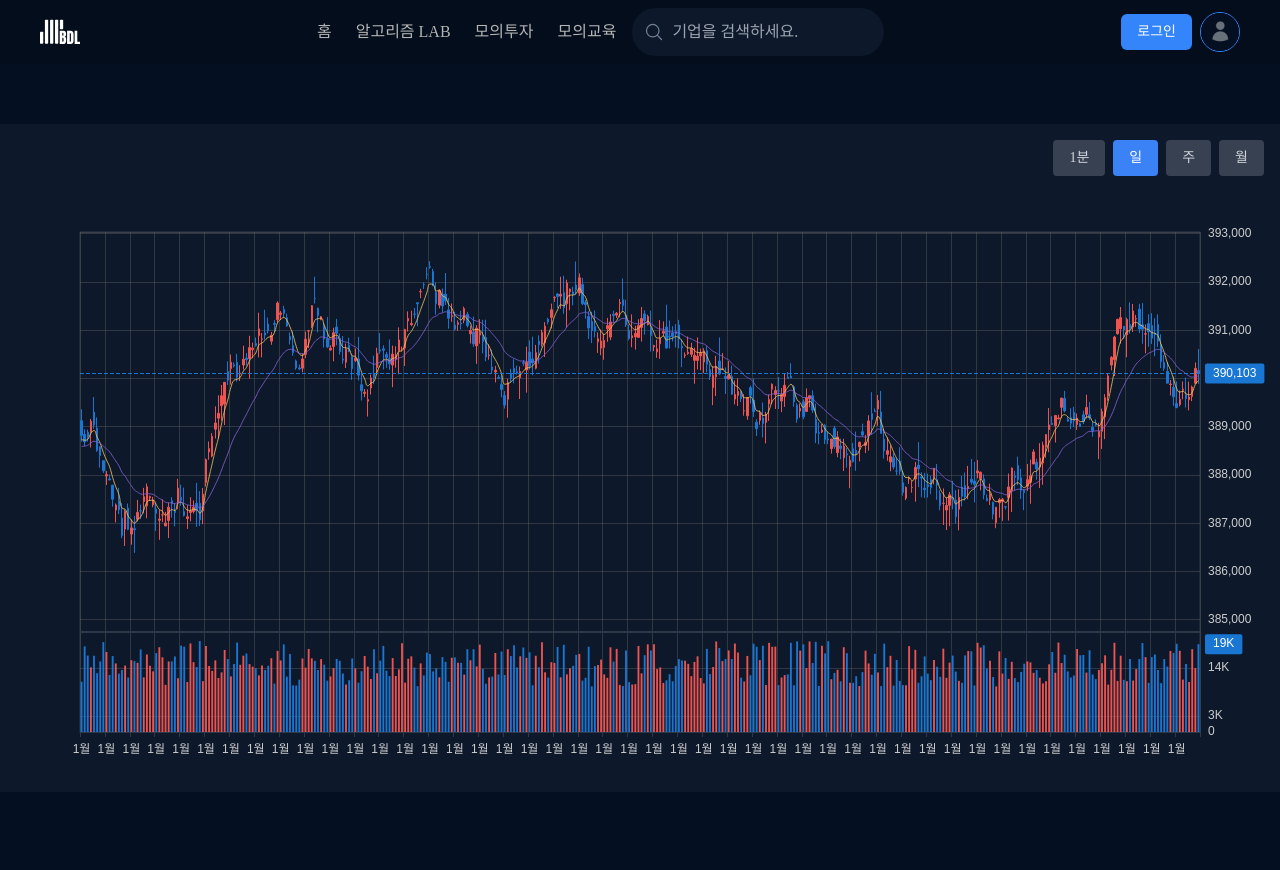
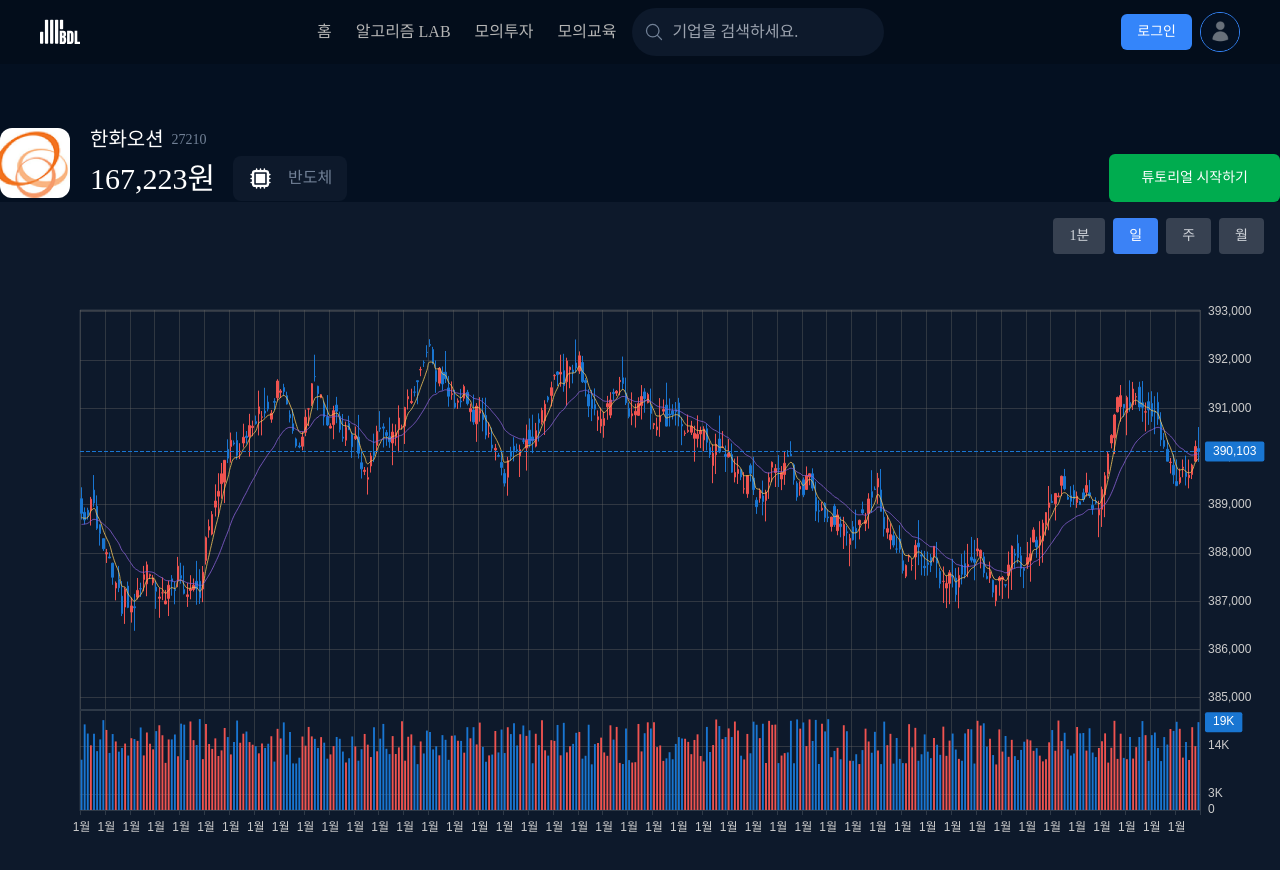
Before and after one commit to dnwnsrb11/BDL-frontend, a React (Vite) app: page /simulated-education in a window 1280 px wide. Before the commit the page ends 800 px from the top, so only its background shows below. Built offline with nearby package versions, Linux system fonts and the light colour scheme; a web font is replaced by a local one.

Commit message:
design:인포 컴포넌트 구성

```diff
--- a/src/components/stock-tutorial/stock-tutorial-info.tsx
+++ b/src/components/stock-tutorial/stock-tutorial-info.tsx
@@ -1,7 +1,59 @@
-export const StockTutorialInfo = () => {
+import { useState } from 'react';
+
+import TestImage from '@/assets/test/stock-test.png';
+import { Button } from '@/components/ui/button';
+import { CategoryName, getCategoryIcon } from '@/utils/categoryMapper';
+import { formatThousandSeparator } from '@/utils/formatThousandSeparator';
+
+interface StockInfoProps {
+  category: CategoryName;
+}
+
+export const StockTutorialInfo = ({ category }: StockInfoProps) => {
+  const [startTutorial, setStartTutorial] = useState<boolean>(false);
+
+  const CategoryIcon = getCategoryIcon(category);
   return (
     <div>
-      <div></div>
+      <div className="flex items-center">
+        <div className="flex w-full items-start gap-[20px] sm:items-center">
+          <div className="max-h-[70px] max-w-[70px] overflow-hidden rounded-xl">
+            {/* 이미지 */}
+            <img src={TestImage} alt="stock-icon" />
+          </div>
+          <div className="flex w-full flex-col">
+            <div className="flex items-center gap-2">
+              <h3 className="text-[20px] font-medium text-white">한화오션</h3>
+              <p className="text-[14px] font-light text-border-color">27210</p>
+            </div>
+            <div className="flex w-full flex-col items-start justify-start gap-[18px] sm:flex-row sm:items-center sm:justify-between">
+              <div className="flex flex-col gap-[18px] sm:flex-row">
+                <h3 className="text-[30px] font-medium text-white">
+                  {formatThousandSeparator(167223)}원
+                </h3>
+                <div className="flex flex-col gap-[18px] sm:flex-row">
+                  <div className="flex items-center justify-center gap-[15px] rounded-lg bg-modal-background-color px-[15px] py-[10px]">
+                    <div className="min-h-[25px] min-w-[25px]">
+                      <CategoryIcon />
+                    </div>
+                    <p className="text-border-color">{category}</p>
+                  </div>
+                </div>
+              </div>
+              <div>
+                <Button
+                  className="max-w-[225px]"
+                  variant={'green'}
+                  size={'lg'}
+                  onClick={() => setStartTutorial(!startTutorial)}
+                >
+                  {startTutorial ? '튜토리얼 진행중' : '튜토리얼 시작하기'}
+                </Button>
+              </div>
+            </div>
+          </div>
+        </div>
+      </div>
     </div>
   );
 };
--- a/src/routes/pages/SimulatedEducationPage.tsx
+++ b/src/routes/pages/SimulatedEducationPage.tsx
@@ -1,9 +1,13 @@
+import { StockTutorialInfo } from '@/components/stock-tutorial/stock-tutorial-info';
 import ChartComponent from '@/components/ui/chart';
 import { minuteData } from '@/lib/dummy-data';
 
 export const SimulatedEducationPage = () => {
   return (
     <div className="flex h-full w-full flex-col">
+      <div>
+        <StockTutorialInfo category={'반도체'} />
+      </div>
       <div className="flex-1">
         <ChartComponent data={minuteData} height={600} />
       </div>
```
